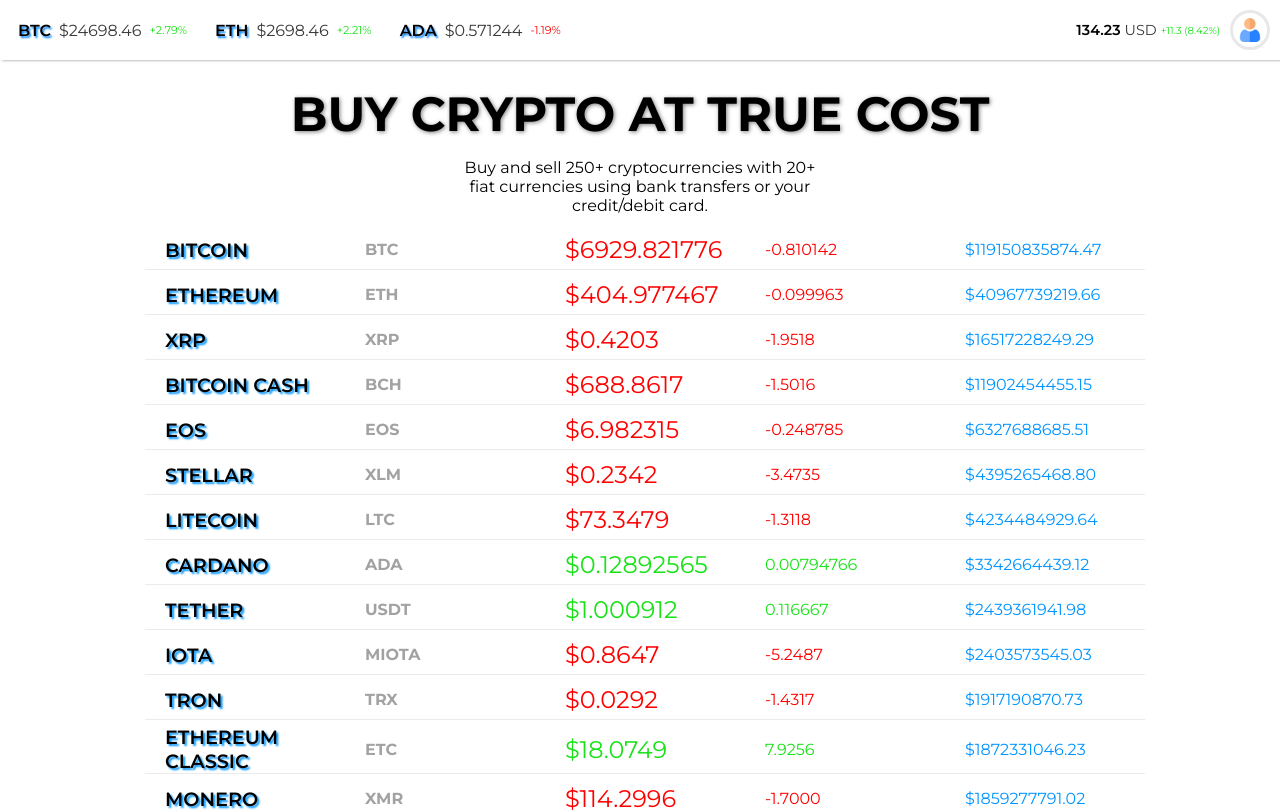
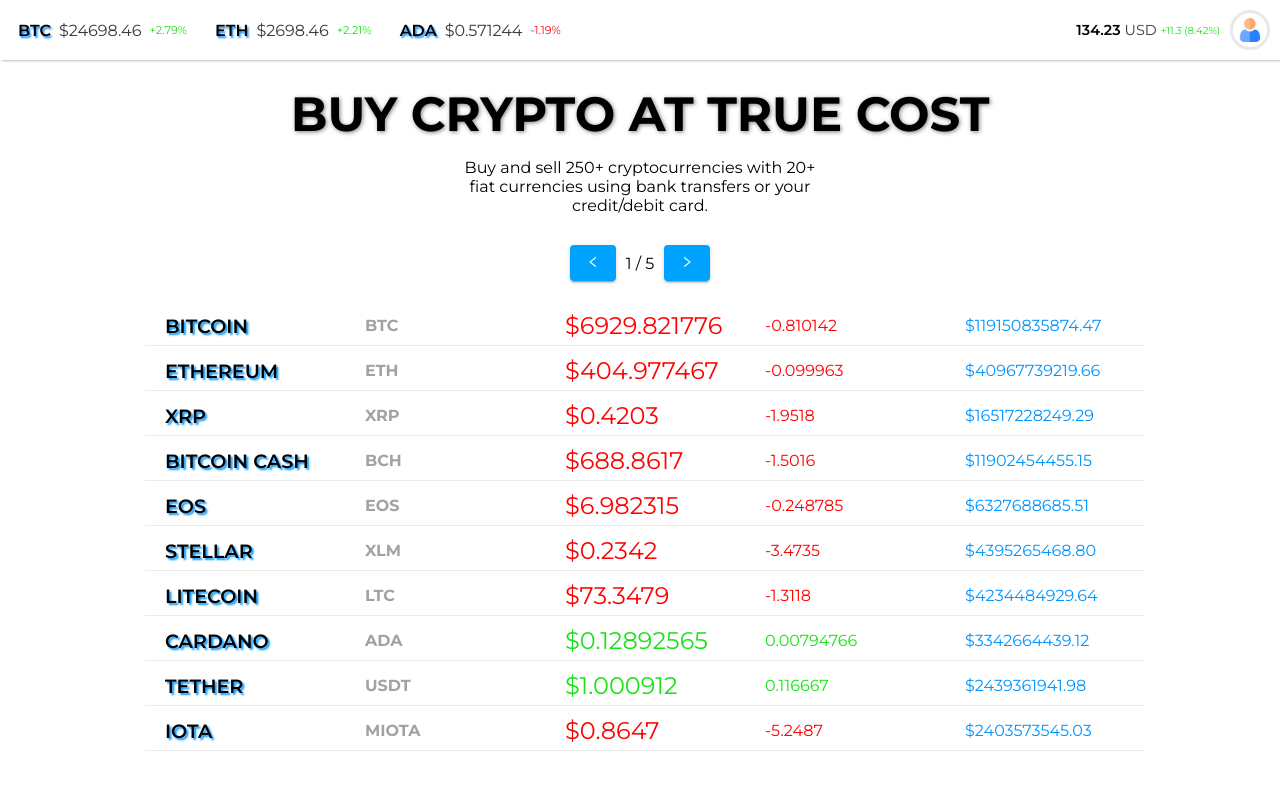
Before and after one commit to cheerfulperson/cryptocurrency-tracking, a React app: page / in a window 1280 px wide. Shown: the top 812 px of the page. Built offline with nearby package versions, Linux system fonts and the light colour scheme; a web font is replaced by a local one.

Commit message:
feat: implement home pagination

```diff
--- /dev/null
+++ b/src/pages/Home/CryptoList/CryptoList.scss
@@ -0,0 +1,51 @@
+.crypto-row {
+  display: flex;
+  align-items: center;
+  padding: 0;
+  width: 100%;
+  max-width: 1000px;
+  margin: 5px;
+  min-height: 40px;
+  border-bottom: 1px solid #d2d2d270;
+  cursor: pointer;
+  transition: 0.4s;
+
+  &:hover {
+    transform: translateY(-5px);
+    background: #cdcdcd;
+    box-shadow: 0px 2px 2px rgb(119, 119, 119);
+  }
+
+  &:active {
+    transform: translateY(0px);
+    background: #cdcdcd;
+    box-shadow: 0px 0px 0px rgb(119, 119, 119);
+  }
+
+  &__item {
+    display: flex;
+    align-items: center;
+    margin-left: 20px;
+    width: 20%;
+
+    &-name {
+      font-weight: 600;
+      font-size: 1.2em;
+      text-transform: uppercase;
+      text-shadow: 2px 2px 2px #0095ff;
+    }
+
+    &-symbol {
+      font-weight: 700;
+      color: #7d7d7db6;
+    }
+
+    &-price {
+      font-size: 1.5em;
+    }
+
+    &-market {
+      color: #0095ff;
+    }
+  }
+}
--- /dev/null
+++ b/src/pages/Home/CryptoList/CryptoList.tsx
@@ -0,0 +1,59 @@
+import * as React from 'react'
+import List from '../../../components/List/List'
+import ListItem from '../../../components/ListItem/ListItem'
+import { CryptoAssets } from '../../../models/crypto.model'
+import './CryptoList.scss'
+
+interface CryptoListProps {
+  // eslint-disable-next-line @typescript-eslint/no-explicit-any
+  [key: string]: any
+  cryptoDataAssets: CryptoAssets[]
+}
+
+function CryptoList({ cryptoDataAssets, ...props }: CryptoListProps) {
+  const getToFixedNumber = (price: number | string) => {
+    const absPrice = Math.abs(+price)
+    if (absPrice > 1000) {
+      return 2
+    }
+    if (absPrice > 1) {
+      return 4
+    }
+    if (absPrice > 0.01) {
+      return 6
+    }
+    return 8
+  }
+  const getPriceColor = (price: number | string) => {
+    return +price > 0 ? '#19e219' : '#ff0000'
+  }
+
+  return (
+    <>
+      {cryptoDataAssets.map((cryptoInfo) => (
+        <List key={cryptoInfo.id} className='crypto-row' styles={{ width: '100%' }} {...props}>
+          <ListItem className='crypto-row__item crypto-row__item-name'>
+            <span>{cryptoInfo.name}</span>
+          </ListItem>
+          <ListItem className='crypto-row__item crypto-row__item-symbol'>
+            <span>{cryptoInfo.symbol}</span>
+          </ListItem>
+          <ListItem
+            className='crypto-row__item crypto-row__item-price'
+            styles={{ color: getPriceColor(cryptoInfo.changePercent24Hr) }}
+          >
+            <span>${Number(cryptoInfo.priceUsd).toFixed(getToFixedNumber(cryptoInfo.changePercent24Hr))}</span>
+          </ListItem>
+          <ListItem className='crypto-row__item' styles={{ color: getPriceColor(cryptoInfo.changePercent24Hr) }}>
+            <span>{Number(cryptoInfo.changePercent24Hr).toFixed(getToFixedNumber(cryptoInfo.changePercent24Hr))}</span>
+          </ListItem>
+          <ListItem className='crypto-row__item crypto-row__item-market'>
+            <span>${Number(cryptoInfo.marketCapUsd).toFixed(getToFixedNumber(cryptoInfo.marketCapUsd))}</span>
+          </ListItem>
+        </List>
+      ))}
+    </>
+  )
+}
+
+export default CryptoList
--- a/src/pages/Home/Home.scss
+++ b/src/pages/Home/Home.scss
@@ -20,57 +20,17 @@
     &__currency-table {
         max-width: 1000px;
         width: 100%;
+        margin: 0 10px 30px 10px;
+    }
+
+    &__pagination {
+        display: flex;
+        justify-content: center;
+        align-items: center;
+        margin: 20px;
+    }
+
+    &__pages {
+        margin: 0 10px;
     }
 }
-
-.crypto-row {
-    display: flex;
-    align-items: center;
-    padding: 0;
-    width: 100%;
-    max-width: 1000px;
-    margin: 5px;
-    min-height: 40px;
-    border-bottom: 1px solid #d2d2d270;
-    cursor: pointer;
-    transition: 0.4s;
-
-    &:hover {
-        transform: translateY(-5px);
-        background: #cdcdcd;
-        box-shadow: 0px 2px 2px rgb(119, 119, 119);
-    }
-
-    &:active {
-        transform: translateY(0px);
-        background: #cdcdcd;
-        box-shadow: 0px 0px 0px rgb(119, 119, 119);
-    }
-
-    &__item {
-        display: flex;
-        align-items: center;
-        margin-left: 20px;
-        width: 20%;
-
-        &-name {
-            font-weight: 600;
-            font-size: 1.2em;
-            text-transform: uppercase;
-            text-shadow: 2px 2px 2px #0095ff;
-        }
-
-        &-symbol {
-            font-weight: 700;
-            color: #7d7d7db6;
-        }
-
-        &-price {
-            font-size: 1.5em;
-        }
-
-        &-market {
-            color: #0095ff;
-        }
-    }
-}
--- a/src/pages/Home/Home.tsx
+++ b/src/pages/Home/Home.tsx
@@ -1,28 +1,16 @@
 import * as React from 'react'
 import { CryptoAssets } from '../../models/crypto.model'
 import { cryptoAssets } from './mockdata'
+import CryptoList from './CryptoList/CryptoList'
 import './Home.scss'
-import List from '../../components/List/List'
-import ListItem from '../../components/ListItem/ListItem'
+import Button from '../../components/Button/Button'
+import { AiOutlineLeft, AiOutlineRight } from 'react-icons/ai'
 
 function Home() {
+  const [page, setPage] = React.useState<number>(0)
   const cryptoDataAssets: CryptoAssets[] = cryptoAssets
-  const getToFixedNumber = (price: number | string) => {
-    const absPrice = Math.abs(+price)
-    if (absPrice > 1000) {
-      return 2
-    }
-    if (absPrice > 1) {
-      return 4
-    }
-    if (absPrice > 0.01) {
-      return 6
-    }
-    return 8;
-  }
-  const getPriceColor = (price: number | string) => {
-    return +price > 0 ? '#19e219' : '#ff0000'
-  }
+  const dataAssets = cryptoDataAssets.slice(page * 10, page * 10 + 10)
+  const pages = Math.ceil(cryptoDataAssets.length / 10)
 
   return (
     <section className='home'>
@@ -30,34 +18,19 @@ function Home() {
       <p className='home__subtitle'>
         Buy and sell 250+ cryptocurrencies with 20+ fiat currencies using bank transfers or your credit/debit card.
       </p>
+      <article className='home__pagination'>
+        <Button type='custom' onClick={() => setPage(page - 1 < 0 ? pages - 1 : page - 1)}>
+          <AiOutlineLeft />
+        </Button>
+        <p className='home__pages'>
+          {page + 1} / {pages}
+        </p>
+        <Button type='custom' onClick={() => setPage(page + 2 > pages ? 0 : page + 1)}>
+          <AiOutlineRight />
+        </Button>
+      </article>
       <article className='home__currency-table'>
-        {cryptoDataAssets.map((cryptoInfo) => (
-          <List key={cryptoInfo.id} className='crypto-row' styles={{ width: '100%' }}>
-            <ListItem className='crypto-row__item crypto-row__item-name'>
-              <span>{cryptoInfo.name}</span>
-            </ListItem>
-            <ListItem className='crypto-row__item crypto-row__item-symbol'>
-              <span>{cryptoInfo.symbol}</span>
-            </ListItem>
-            <ListItem
-              className='crypto-row__item crypto-row__item-price'
-              styles={{ color: getPriceColor(cryptoInfo.changePercent24Hr) }}
-            >
-              <span>${Number(cryptoInfo.priceUsd).toFixed(getToFixedNumber(cryptoInfo.changePercent24Hr))}</span>
-            </ListItem>
-            <ListItem
-              className='crypto-row__item'
-              styles={{ color: getPriceColor(cryptoInfo.changePercent24Hr) }}
-            >
-              <span>
-                {Number(cryptoInfo.changePercent24Hr).toFixed(getToFixedNumber(cryptoInfo.changePercent24Hr))}
-              </span>
-            </ListItem>
-            <ListItem className='crypto-row__item crypto-row__item-market'>
-              <span>${Number(cryptoInfo.marketCapUsd).toFixed(getToFixedNumber(cryptoInfo.marketCapUsd))}</span>
-            </ListItem>
-          </List>
-        ))}
+        <CryptoList cryptoDataAssets={dataAssets} />
       </article>
     </section>
   )
```
